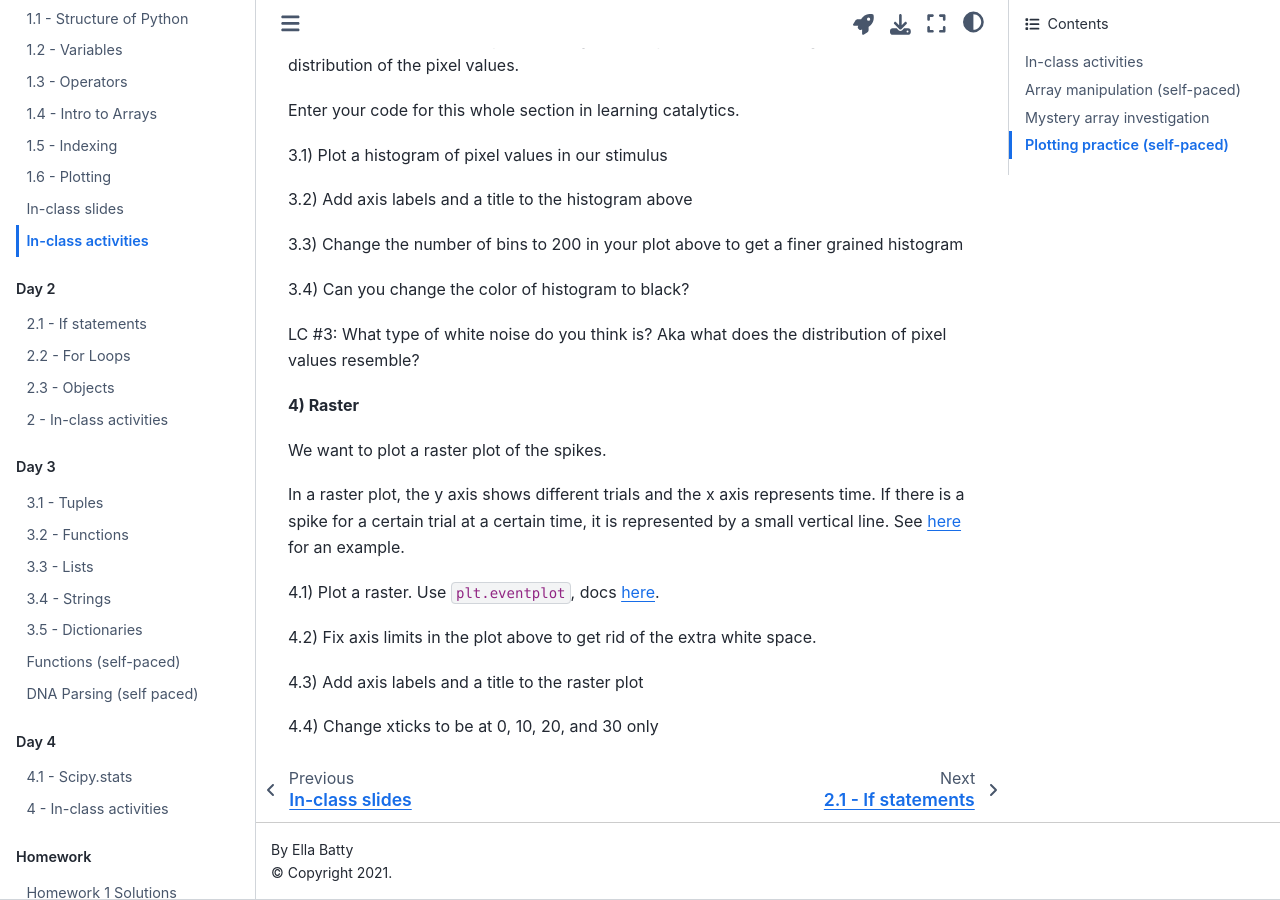
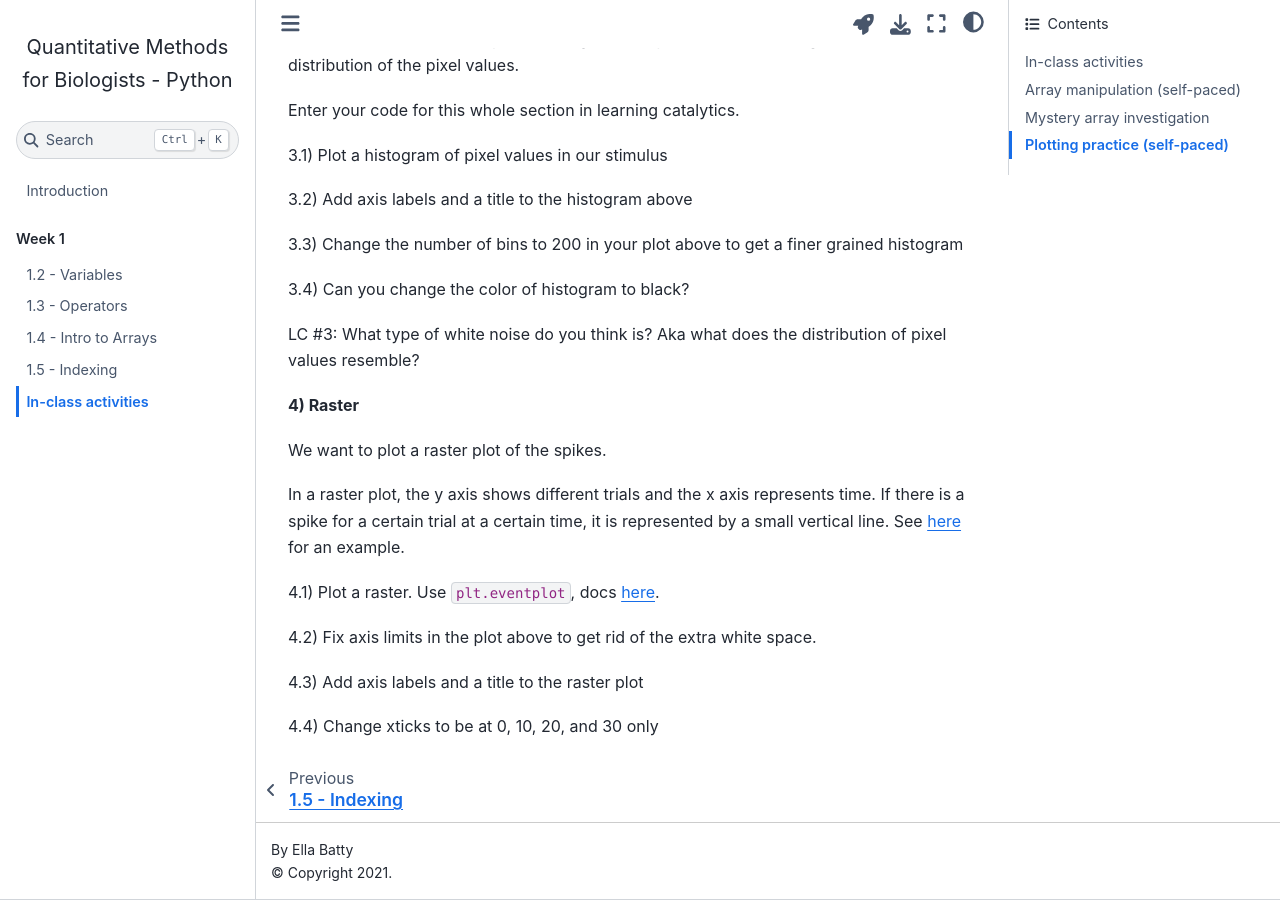
Before and after one commit to ebatty/ComputationalBootcamp, a Jupyter Book: the page built from content/Day1_InClass.ipynb, in a window 1280 px wide and 900 px high, scrolled down 4609 px. Built offline with Jupyter Book 1.0.4 settings and Sphinx 7.4.7 and the Sphinx Book theme 1.1.4, drawn with Linux system fonts in a browser that asks for light colours; pages that are not in the unit, such as notebooks, are missing from menus; some of the changed lines change nothing that is shown.

Commit message:
Update _toc.yml

```diff
--- a/_toc.yml
+++ b/_toc.yml
@@ -1,42 +1,12 @@
 format: jb-book
 root: intro
 parts:
-  - caption: Day 1
+  - caption: Week 1
     chapters:
-    - file: content/StructureofPython.ipynb
     - file: content/Variables.ipynb
     - file: content/Operators.ipynb
     - file: content/IntrotoArrays.ipynb
+    - file: content/ArrayComputations.ipynb
     - file: content/Indexing.ipynb
-    - file: content/Plotting.ipynb
-    - file: content/Day1_InClassSlides.ipynb
+    - file: content/CreatingReshaping.ipynb
     - file: content/Day1_InClass.ipynb
-  - caption: Day 2
-    chapters:
-    - file: content/IfStatements.ipynb
-    - file: content/ForLoops.ipynb
-    - file: content/Objects.ipynb
-    - file: content/Day2_InClass_Activities.ipynb
-  - caption: Day 3
-    chapters:
-    - file: content/Tuples.ipynb
-    - file: content/Functions.ipynb
-    - file: content/Lists.ipynb
-    - file: content/Strings.ipynb
-    - file: content/Dictionaries.ipynb
-    - file: content/Day3_InClass_Activities1.ipynb
-    - file: content/DNAParsing.ipynb
-  - caption: Day 4
-    chapters:
-    - file: content/Stats.ipynb
-    - file: content/Day4_InClassActivities.ipynb
-  - caption: Homework
-    chapters:
-    - file: homeworks/HW_Day1.ipynb
-    - file: homeworks/HW_Day1_Solutions.md
-    - file: homeworks/HW_Day2.ipynb
-    - file: homeworks/HW_Day2_Solutions.md
-    - file: homeworks/Day3_Homework.ipynb
-    - file: homeworks/HW_Day3_Solutions.md
-    - file: homeworks/QMBC_Homework4.ipynb
-    - file: homeworks/HW_Day4_Solutions.md
```
